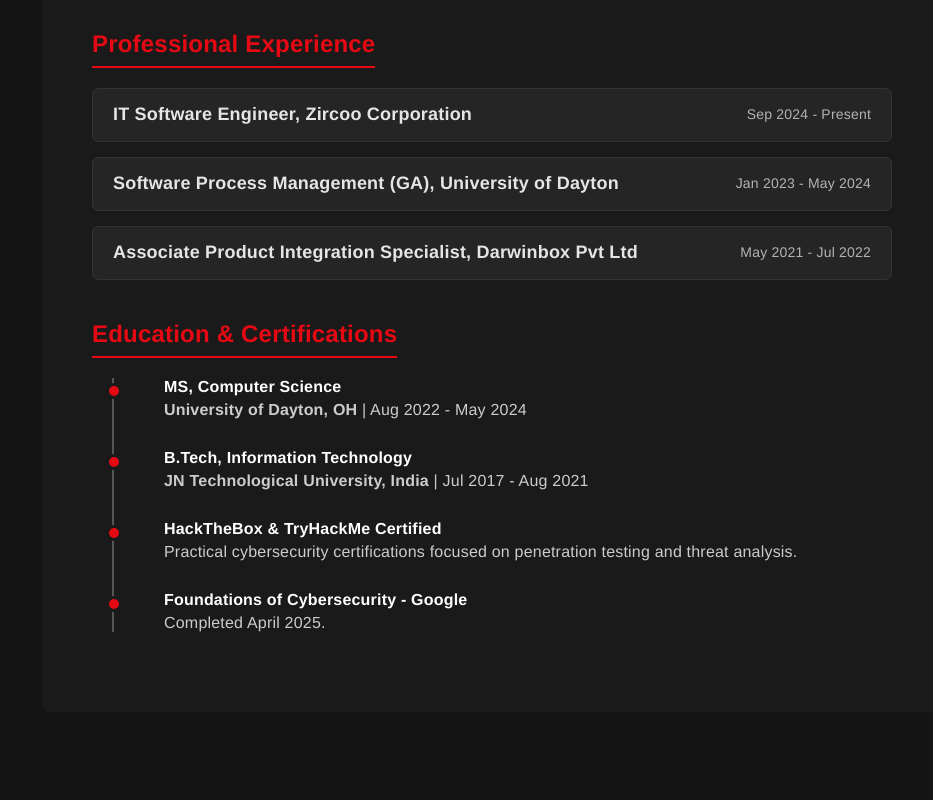
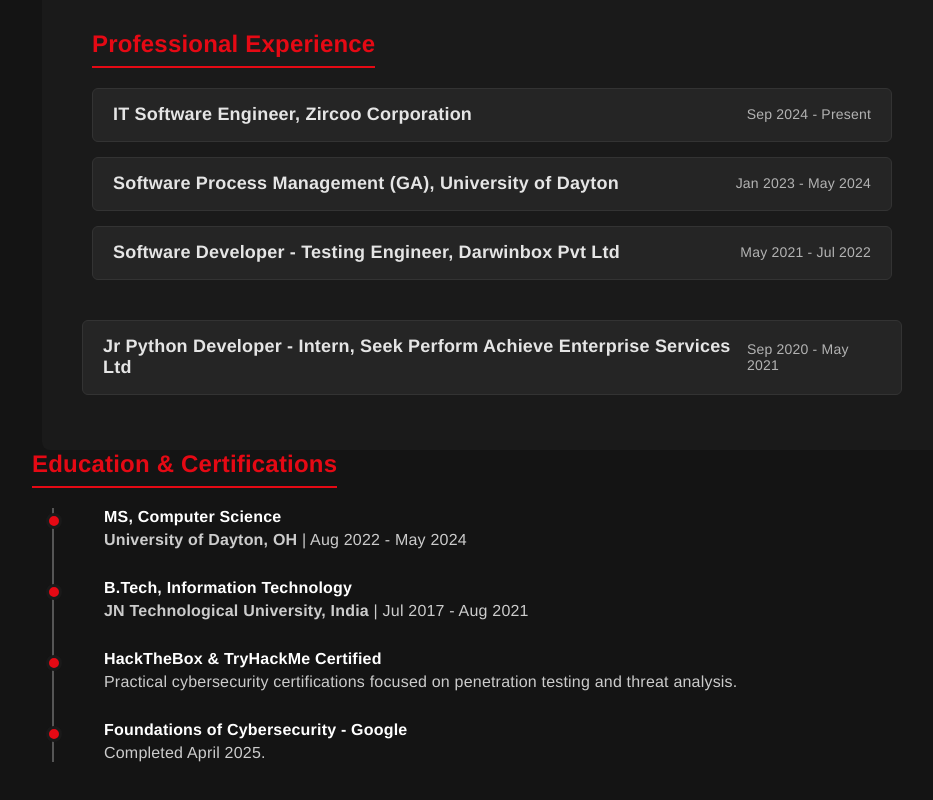
Before and after one commit to kalyanhsn/Personal-Portfolio, a plain HTML site: page resume.html in a window 1280 px wide. Shown: the part 939-1739 px from the top of the page, without its empty margins (148-1081 px from the left). Before the commit the page ends 1701 px from the top, so only its background shows below. Drawn offline with nearby package versions, Linux system fonts and the light colour scheme; some packages are replaced by stand-ins of ours; a script that the page names is missing.

Commit message:
Portfolio Update

```diff
--- a/resume.html
+++ b/resume.html
@@ -163,12 +163,24 @@
 
                     <div class="experience-item">
                         <div class="exp-header" onclick="toggleDetails(this)">
-                            <h4>Associate Product Integration Specialist, Darwinbox Pvt Ltd</h4>
+                            <h4>Software Developer - Testing Engineer, Darwinbox Pvt Ltd</h4>
                             <span class="exp-date">May 2021 - Jul 2022</span>
                         </div>
                         <div class="exp-details">
                             <p><strong>API Engineering:</strong> Engineered REST API integrations between HCM product and 30+ client career pages, reducing data synchronization time by 85%.</p>
                             <p><strong>Security:</strong> Implemented data encryption ensuring 100% compliance with security standards for HR data transport.</p>
+                        </div>
+                    </div>
+                </div>
+
+                    <div class="experience-item">
+                        <div class="exp-header" onclick="toggleDetails(this)">
+                            <h4>Jr Python Developer - Intern, Seek Perform Achieve Enterprise Services Ltd</h4>
+                            <span class="exp-date">Sep 2020 - May 2021</span>
+                        </div>
+                        <div class="exp-details">
+                            <p><strong>Python Automation Engineering:</strong> Developed Python scripts and Linux shell scripts to test computer hardware and verify hardware configurations for data integration pipelines processing 10TB+ across HDFS/Hive and MySQL systems</p>
+                            <p><strong>Server Architecture:</strong> Implemented automated test processes using Linux shell scripts to validate server firmware, driver versions, and hardware configurations before data migrations</p>
                         </div>
                     </div>
                 </div>
```
